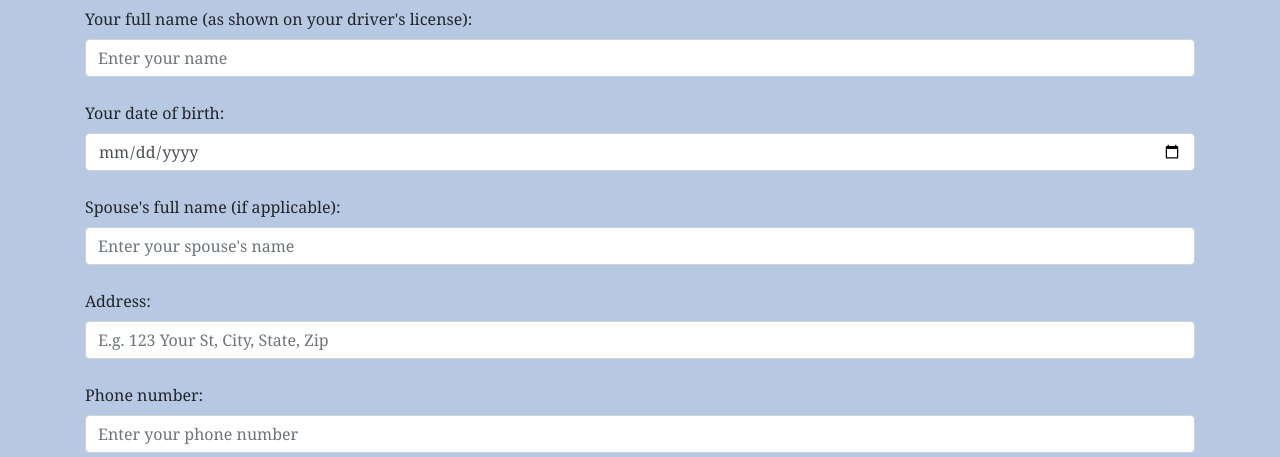
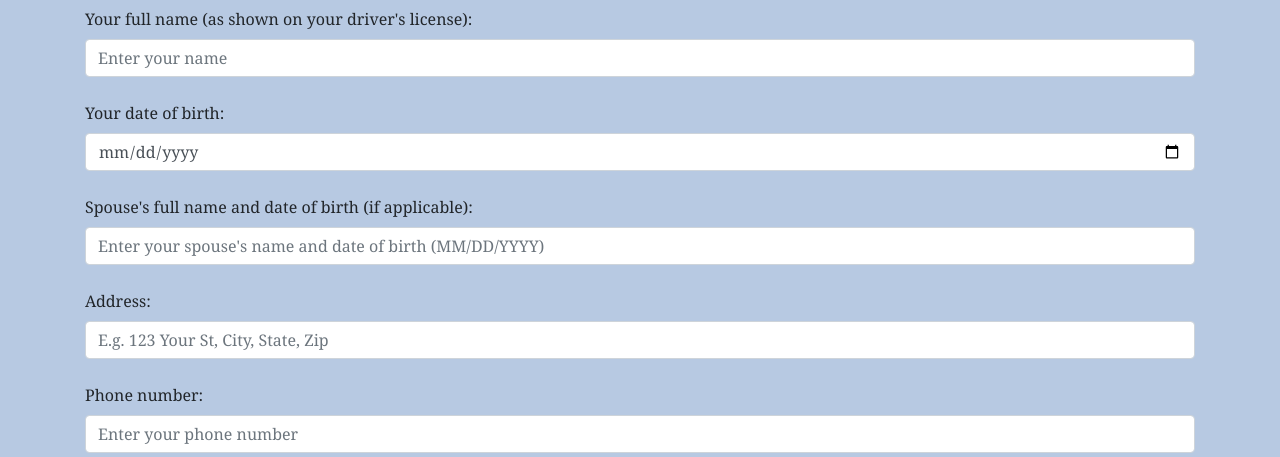
Before and after one commit to ezra45/Heinberg-ins-form, a Flask app: page / in a window 1280 px wide. Shown: the part 221-678 px from the top of the page. Run offline with Flask 3, Linux system fonts and the light colour scheme.

Commit message:
Update spouse field

```diff
--- a/app.py
+++ b/app.py
@@ -78,7 +78,7 @@ def submission():
 
     Name: {name}
     Date of birth: {dob}
-    Spouse's name: {spouse_name}
+    Spouse's name and DOB: {spouse_name}
     Address: {address}
     Phone number: {phone_number}
     Email: {email}
--- a/templates/index.html
+++ b/templates/index.html
@@ -57,8 +57,8 @@
 
           <!-- Name of spouse -->
           <div class="form-group mb-4">
-            <label for="spouseName">Spouse's full name (if applicable):</label>
-            <input type="text" class="form-control" id="spouseName" placeholder="Enter your spouse's name" name="s_name">
+            <label for="spouseName">Spouse's full name and date of birth (if applicable):</label>
+            <input type="text" class="form-control" id="spouseName" placeholder="Enter your spouse's name and date of birth (MM/DD/YYYY)" name="s_name">
           </div>
 
           <!-- Address -->
```
